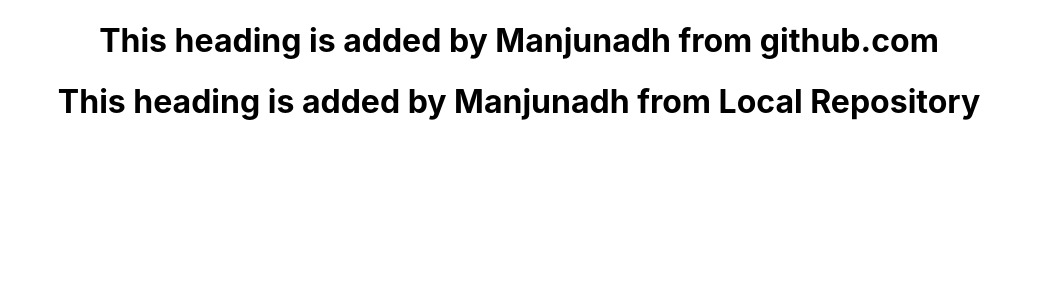
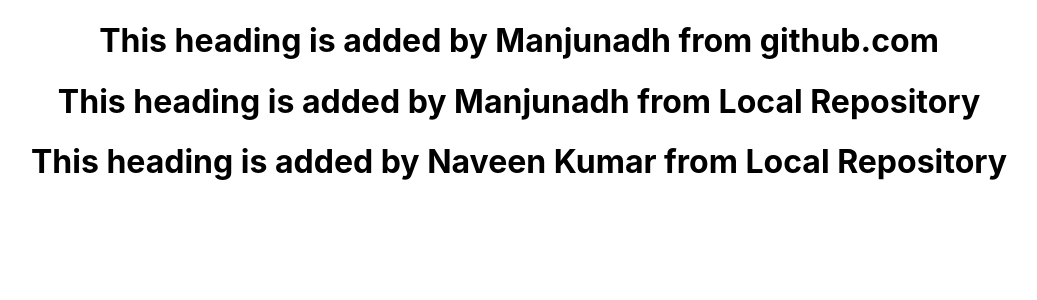
Before and after one commit to manjunadhb/rep2403, a React (Create React App) app: page / in a window 1280 px wide. Shown: the top 300 px of the page, without its empty margins (121-1158 px from the left). Built offline with nearby package versions, Linux system fonts and the light colour scheme.

Commit message:
added Naveen Kumar heading

```diff
--- a/src/App.js
+++ b/src/App.js
@@ -6,6 +6,7 @@ function App() {
     <div className="App">
       <h1>This heading is added by Manjunadh from github.com</h1>
       <h1>This heading is added by Manjunadh from Local Repository</h1>
+      <h1>This heading is added by Naveen Kumar from Local Repository</h1>
     </div>
   );
 }
```
